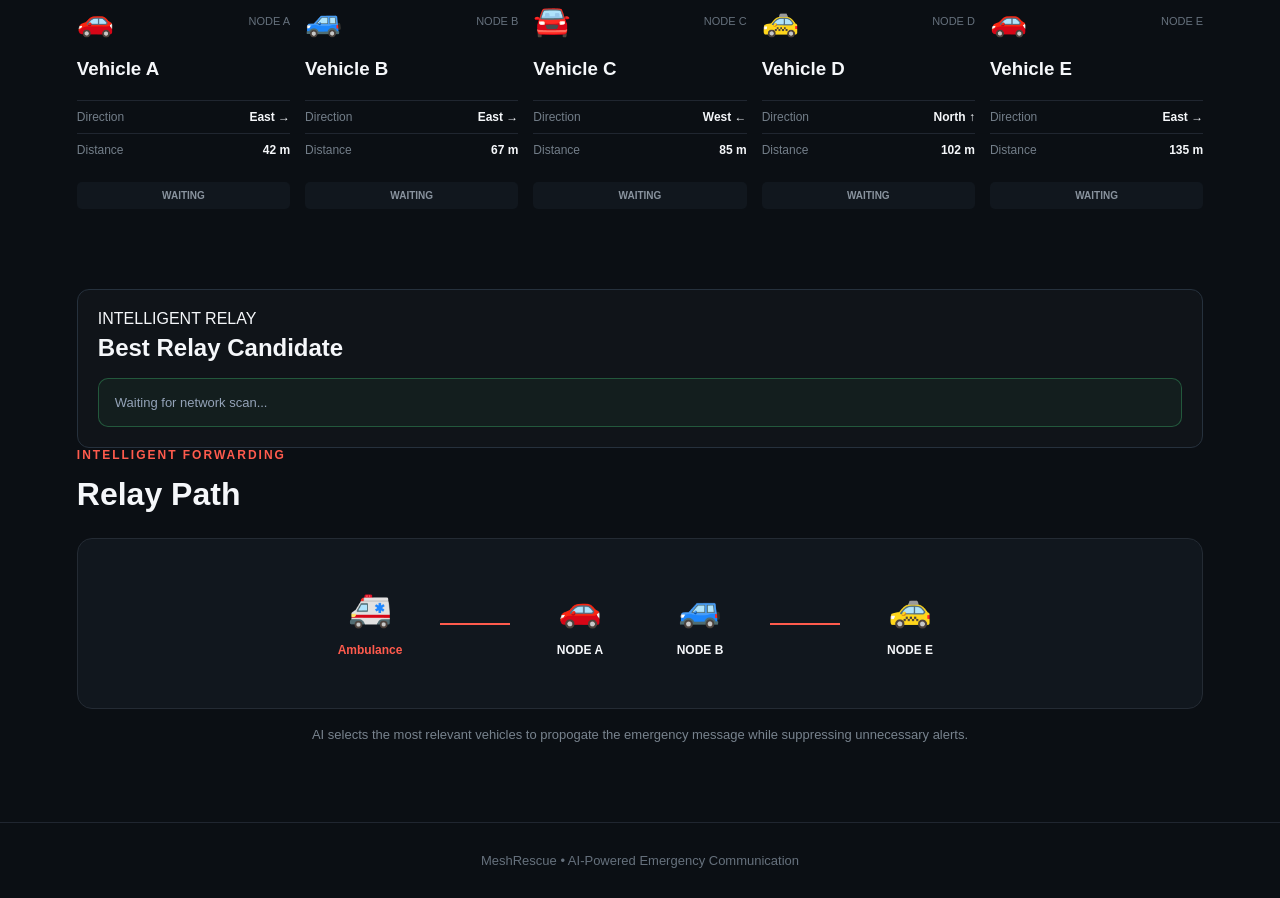
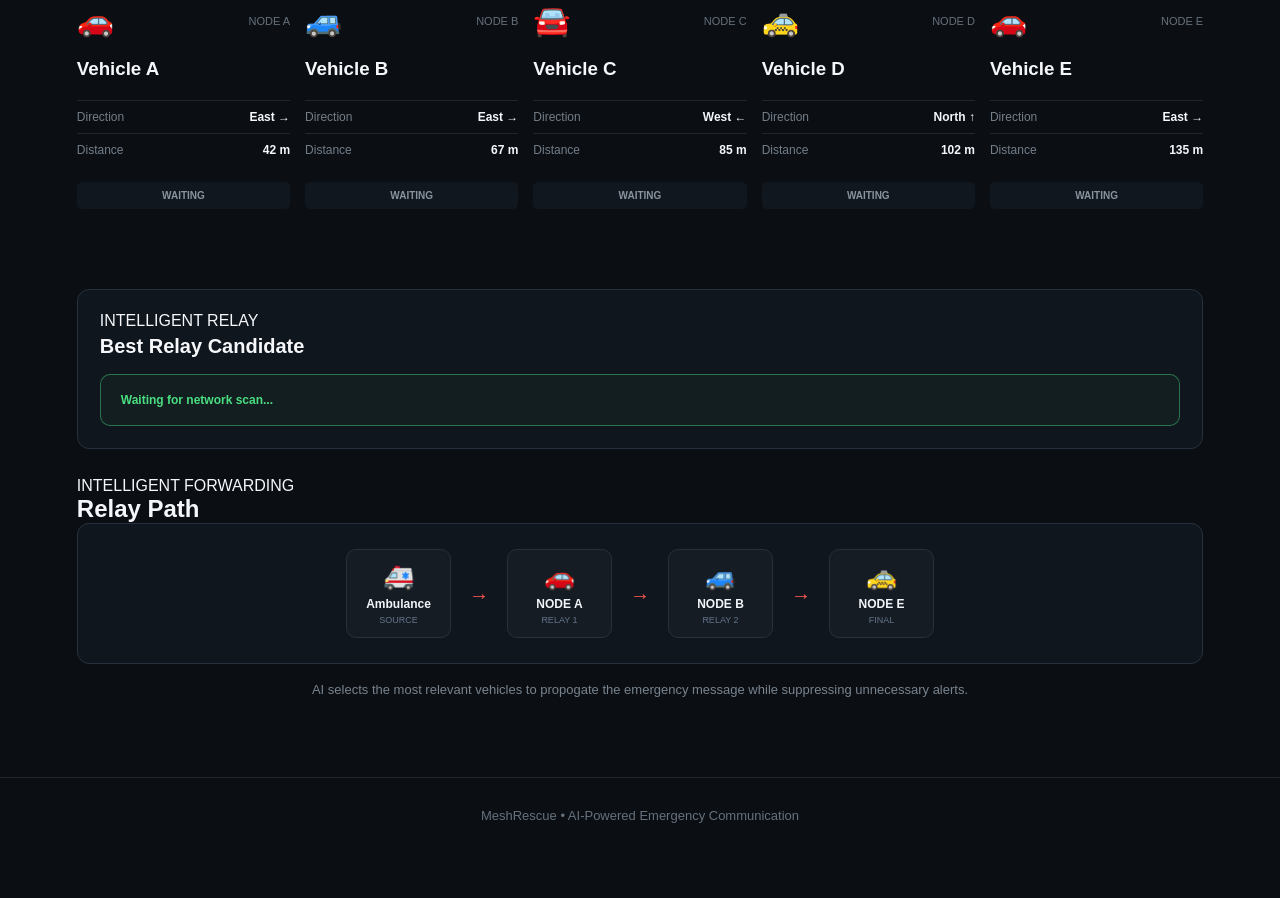
Before and after one commit to ruchitajoshi0809-rgb/MeshRescue, a plain HTML site: page index.html in a window 1280 px wide. Shown: the part 853-1751 px from the top of the page. After the commit the page ends 1706 px from the top, so only its background shows below. Drawn offline with Linux system fonts and the light colour scheme.

Commit message:
Polish emergency dashboard UI

```diff
--- a/index.html
+++ b/index.html
@@ -252,36 +252,41 @@
     <!-- Relay Path -->
      <section class="relay-section">
 
-        <div class="section-heading">
-            <div>
-                <p class="eyebrow">INTELLIGENT FORWARDING</p>
-                <h2>Relay Path</h2>
-            </div>
+        <div class="section-label">
+            INTELLIGENT FORWARDING
         </div>
 
+        <h2>Relay Path</h2>
+
         <div class="relay-path">
-            <div class="relay-node ambulance">
-                <span>🚑</span>
+            <div class="relay-node">
+                <div class="vehicle-icon">🚑</div>
                 <strong>Ambulance</strong>
+                <small>SOURCE</small>
             </div>
 
-            <div class="path-line"></div>
+            <div class="relay-arrow">→</div>
 
             <div class="relay-node">
-                <span>🚗</span>
+                <div class="vehicle-icon">🚗</div>
                 <strong>NODE A</strong>
+                <small>RELAY 1</small>
             </div>
 
+            <div class="relay-arrow">→</div>
+
             <div class="relay-node">
-                <span>🚙</span>
+                <div class="vehicle-icon">🚙</div>
                 <strong>NODE B</strong>
+                <small>RELAY 2</small>
             </div>
 
-            <div class="path-line"></div>
+            <div class="relay-arrow">→</div>
 
             <div class="relay-node">
-                <span>🚕</span>
+                <div class="vehicle-icon">🚕</div>
                 <strong>NODE E</strong>
+                <small>FINAL</small>
             </div>
 
         </div>
--- a/style.css
+++ b/style.css
@@ -464,37 +464,103 @@ footer {
 /* INTELLIGENT RELAY */
 
 .relay-decision {
-    margin-top: 24px;
-    padding: 20px;
+    margin-top: 28px;
+    padding: 22px;
 
     border: 1px solid #26313d;
     border-radius: 12px;
 
-    background: rgba(255, 255, 255, 0.02);
+    background: #10161d
 }
 
 .relay-decision h2 {
-    margin: 6px 0 16px;
+    margin: 5px 0 16px;
+    font-size: 20px;
 }
 
 #bestRelay {
     display: flex;
-    flex-direction: column;
-    gap: 8px;
+    align-items: center;
+    gap: 18px;
 
-    padding: 16px;
+    padding: 18px 20px;
 
-    border: 1px solid rgba(74, 222, 128, 0.3);
+    border: 1px solid rgba(74, 222, 128, 0.45);
     border-radius: 10px;
 
-    background: rgba(74, 222, 128, 0.05);
+    background: rgba(74, 222, 128, 0.04);
 }
 
 #bestRelay strong {
-    font-size: 18px;
+    font-size: 16px;
+    color: #f1f5f9;
 }
 
 #bestRelay span {
     color: #94a3b8;
-    font-size: 13px;
+    font-size: 12px;
 }
+
+#bestRelay span:first-of-type {
+ color: #4ade80;
+ font-weight: 600;
+}
+
+/* RELAY PATH */
+
+.relay-section {
+    margin-top: 28px;
+}
+
+.relay-path {
+    display: flex;
+    align-items: center;
+    justify-content: center;
+
+    gap: 18px;
+
+    min-height: 120px;
+    padding: 25px;
+
+    border: 1px solid #26313d;
+    border-radius: 12px;
+
+    background: #10161d;
+}
+
+.relay-node {
+    min-width: 105px;
+
+    text-align: center;
+    padding: 12px;
+
+    border: 1px solid #26313d;
+    border-radius: 10px;
+
+    background: #151c24;
+}
+
+.relay-node .vehicle-icon {
+    font-size: 25px;
+    margin-bottom: 6px;
+}
+
+.relay-node strong {
+    display: block;
+    font-size: 12px;
+    color: #f1f5f9;
+}
+
+.relay-node small {
+    display: block;
+    margin-top: 4px;
+
+    color: #64748b;
+    font-size: 9px;
+}
+
+.relay-arrow {
+    color: #ff5a52;
+    font-size: 20px;
+    font-weight: bold;
+}
```
